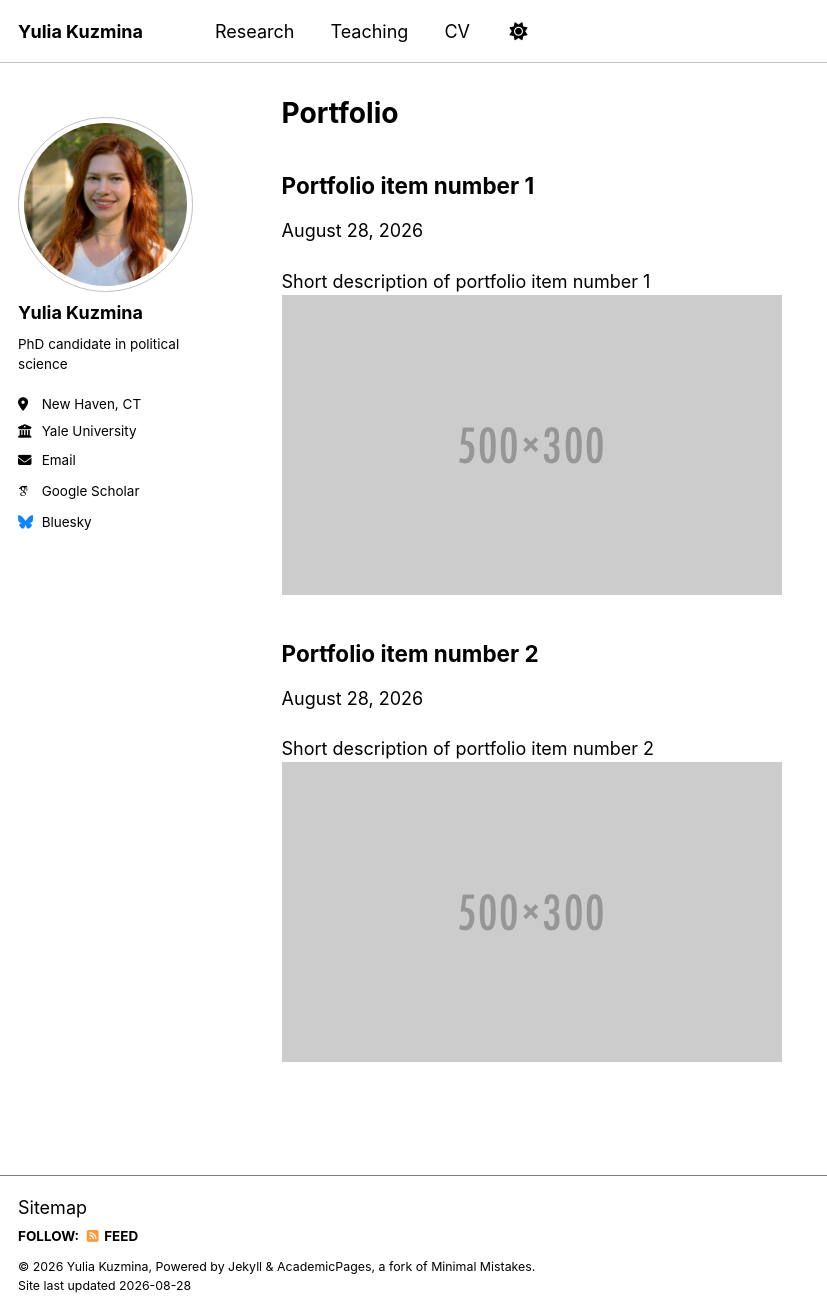
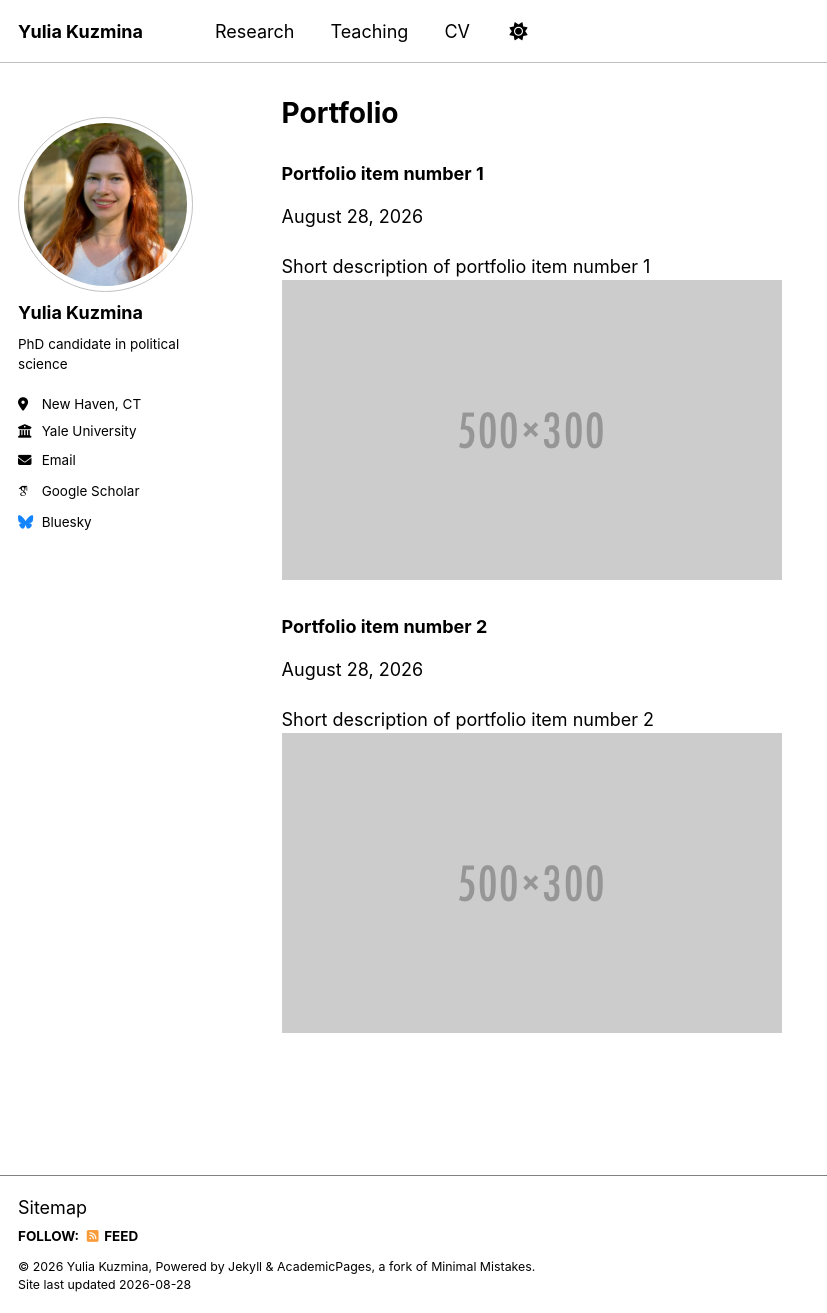
Before and after one commit to yuliakuzmina/yuliakuzmina.github.io, a Jekyll site: the page built from _pages/portfolio.html, in a window 1280 px wide and 1313 px high. Shown: the whole window, without its empty margins (0-827 px from the left). Built offline with Jekyll 4.4.1, drawn with Linux system fonts in a browser that asks for light colours; some web fonts are replaced; a script bundle is joined from its source files by our own code; library files that are not in the unit come from our copies.

Commit message:
Update _archive.scss

```diff
--- a/_sass/layout/_archive.scss
+++ b/_sass/layout/_archive.scss
@@ -42,6 +42,11 @@
 .archive__item-title {
   margin-bottom: 0.25em;
   font-family: $sans-serif-narrow;
+  font-size: $type-size-5;
+
+  a {
+    color: var(--global-text-color);
+  }
 
   a + a {
     opacity: 0.5;
```
